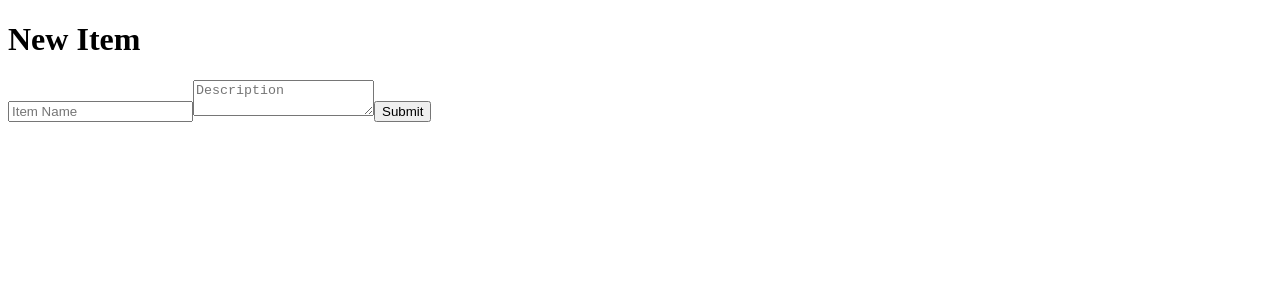
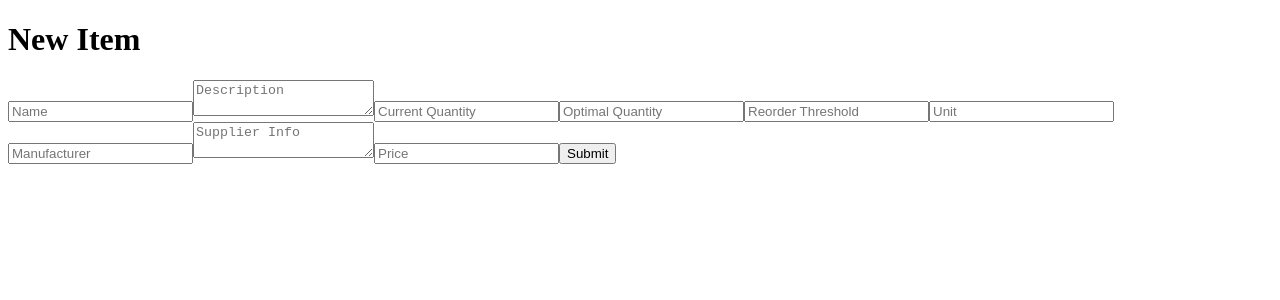
Before and after one commit to Ahoudori77/lakumane-frontend, a Next.js app: page /items/new in a window 1280 px wide. Shown: the top 300 px of the page. Built offline with nearby package versions, Linux system fonts and the light colour scheme.

Commit message:
Add item creation form in Next.js

```diff
--- a/src/pages/items/new.tsx
+++ b/src/pages/items/new.tsx
@@ -1,23 +1,52 @@
+import { useState } from 'react';
 import { useRouter } from 'next/router';
-import ItemForm from '../../components/ItemForm';
 import api from '../../lib/api';
 
 export default function NewItem() {
   const router = useRouter();
+  const [formData, setFormData] = useState({
+    name: '',
+    description: '',
+    category_id: '',
+    shelf_number: '',
+    current_quantity: '',
+    optimal_quantity: '',
+    reorder_threshold: '',
+    unit: '',
+    manufacturer: '',
+    supplier_info: '',
+    price: '',
+  });
 
-  const handleSubmit = async (data: any) => {
+  const handleChange = (e: React.ChangeEvent<HTMLInputElement | HTMLSelectElement>) => {
+    setFormData({ ...formData, [e.target.name]: e.target.value });
+  };
+
+  const handleSubmit = async (e: React.FormEvent) => {
+    e.preventDefault();
     try {
-      await api.post('/items', data);
+      await api.post('/items', { item: formData });
       router.push('/items');
-    } catch (err) {
-      console.error(err);
+    } catch (error) {
+      console.error(error);
     }
   };
 
   return (
     <div>
       <h1>New Item</h1>
-      <ItemForm onSubmit={handleSubmit} />
+      <form onSubmit={handleSubmit}>
+        <input type="text" name="name" placeholder="Name" value={formData.name} onChange={handleChange} required />
+        <textarea name="description" placeholder="Description" value={formData.description} onChange={handleChange}></textarea>
+        <input type="number" name="current_quantity" placeholder="Current Quantity" value={formData.current_quantity} onChange={handleChange} required />
+        <input type="number" name="optimal_quantity" placeholder="Optimal Quantity" value={formData.optimal_quantity} onChange={handleChange} required />
+        <input type="number" name="reorder_threshold" placeholder="Reorder Threshold" value={formData.reorder_threshold} onChange={handleChange} required />
+        <input type="text" name="unit" placeholder="Unit" value={formData.unit} onChange={handleChange} />
+        <input type="text" name="manufacturer" placeholder="Manufacturer" value={formData.manufacturer} onChange={handleChange} />
+        <textarea name="supplier_info" placeholder="Supplier Info" value={formData.supplier_info} onChange={handleChange}></textarea>
+        <input type="number" step="0.01" name="price" placeholder="Price" value={formData.price} onChange={handleChange} required />
+        <button type="submit">Submit</button>
+      </form>
     </div>
   );
 }
```
Also changed, not shown: src/pages/items/[id]/index.tsx (line endings or trailing spaces).
